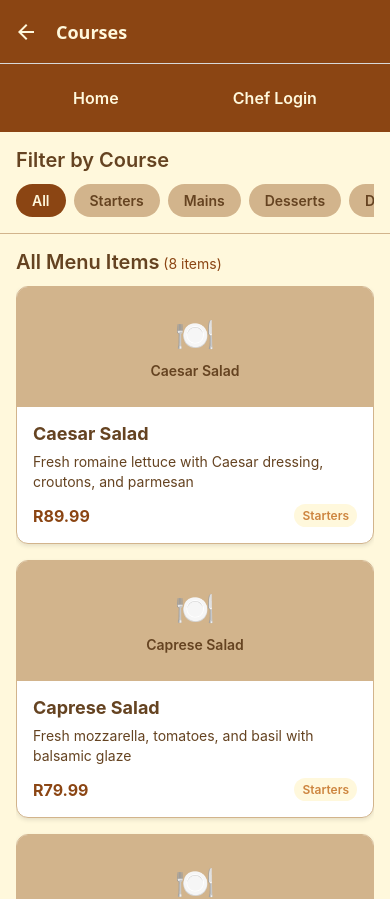
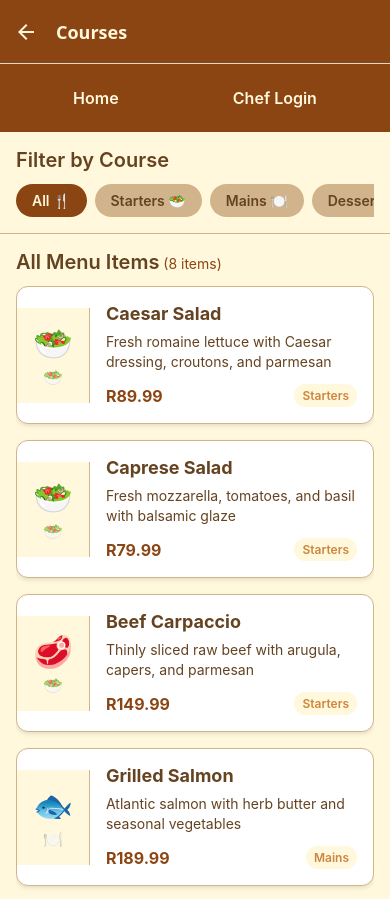
Before and after one commit to ST10476635/Mast_POE, a React Native app: screen /Courses in a window 390 px wide. Shown: the top 899 px of the page. Built offline with nearby package versions, Linux system fonts and the light colour scheme.

Commit message:
Remove images

```diff
--- a/screens/CourseScreen.tsx
+++ b/screens/CourseScreen.tsx
@@ -1,14 +1,5 @@
-// CourseScreen.tsx - Updated with more food items
 import React, { useState } from 'react';
-import {
-  StyleSheet,
-  Text,
-  View,
-  Pressable,
-  FlatList,
-  ScrollView,
-  Image,
-} from 'react-native';
+import { StyleSheet, Text, View, Pressable, FlatList, ScrollView, } from 'react-native';
 import { SafeAreaView } from 'react-native-safe-area-context';
 import { StackNavigationProp } from '@react-navigation/stack';
 import { RootStackParamList } from './../App';
@@ -27,7 +18,35 @@ type MenuItem = {
   description: string;
   price: number;
   category: string;
-  image: any;
+};
+
+// Food icons based on category
+const getCategoryIcon = (category: string) => {
+  switch (category) {
+    case 'Starters':
+      return '🥗';
+    case 'Mains':
+      return '🍽️';
+    case 'Desserts':
+      return '🍰';
+    case 'Drinks':
+      return '🥤';
+    default:
+      return '🍴';
+  }
+};
+
+// Food icons for specific dishes
+const getDishIcon = (name: string) => {
+  const lowerName = name.toLowerCase();
+  if (lowerName.includes('salad')) return '🥗';
+  if (lowerName.includes('beef') || lowerName.includes('carpaccio')) return '🥩';
+  if (lowerName.includes('salmon')) return '🐟';
+  if (lowerName.includes('filet')) return '🥩';
+  if (lowerName.includes('chocolate') || lowerName.includes('cake')) return '🍫';
+  if (lowerName.includes('tiramisu')) return '☕';
+  if (lowerName.includes('juice')) return '🧃';
+  return '🍴';
 };
 
 const mockMenuItems: MenuItem[] = [
@@ -38,16 +57,13 @@ const mockMenuItems: MenuItem[] = [
     description: 'Fresh romaine lettuce with Caesar dressing, croutons, and parmesan',
     price: 89.99,
     category: 'Starters',
-    image: require('../assets/salad.jpg'),
   },
-
   {
     id: '2',
     name: 'Caprese Salad',
     description: 'Fresh mozzarella, tomatoes, and basil with balsamic glaze',
     price: 79.99,
     category: 'Starters',
-    image: require('../assets/caprese-salad.jpg'),
   },
   {
     id: '3',
@@ -55,7 +71,6 @@ const mockMenuItems: MenuItem[] = [
     description: 'Thinly sliced raw beef with arugula, capers, and parmesan',
     price: 149.99,
     category: 'Starters',
-    image: require('../assets/beef-carpaccio.jpg'),
   },
 
   // Mains
@@ -65,7 +80,6 @@ const mockMenuItems: MenuItem[] = [
     description: 'Atlantic salmon with herb butter and seasonal vegetables',
     price: 189.99,
     category: 'Mains',
-    image: require('../assets/salmon.jpg'),
   },
   {
     id: '5',
@@ -73,7 +87,6 @@ const mockMenuItems: MenuItem[] = [
     description: '8oz premium beef tenderloin with red wine reduction',
     price: 289.99,
     category: 'Mains',
-    image: require('../assets/filet-mignon.jpg'),
   },
 
   // Desserts
@@ -83,7 +96,6 @@ const mockMenuItems: MenuItem[] = [
     description: 'Warm chocolate cake with molten center and vanilla ice cream',
     price: 89.99,
     category: 'Desserts',
-    image: require('../assets/lava-cake.jpg'),
   },
   {
     id: '7',
@@ -91,7 +103,6 @@ const mockMenuItems: MenuItem[] = [
     description: 'Classic Italian dessert with coffee-soaked ladyfingers',
     price: 79.99,
     category: 'Desserts',
-    image: require('../assets/tiramisu.jpg'),
   },
 
   // Drinks
@@ -101,7 +112,6 @@ const mockMenuItems: MenuItem[] = [
     description: 'Freshly squeezed orange juice',
     price: 35.99,
     category: 'Drinks',
-    image: require('../assets/fresh-orange-juice.jpg'),
   },
 ];
 
@@ -117,9 +127,9 @@ export default function CourseScreen({ navigation, isChef, currentUser }: Props)
 
   const renderMenuItem = ({ item }: { item: MenuItem }) => (
     <View style={styles.menuCard}>
-      <View style={styles.menuImagePlaceholder}>
-        <Text style={styles.menuImageText}>🍽️</Text>
-        <Text style={styles.imagePlaceholderText}>{item.name}</Text>
+      <View style={styles.menuIconContainer}>
+        <Text style={styles.menuIcon}>{getDishIcon(item.name)}</Text>
+        <Text style={styles.categoryIcon}>{getCategoryIcon(item.category)}</Text>
       </View>
       <View style={styles.menuInfo}>
         <Text style={styles.menuName}>{item.name}</Text>
@@ -179,7 +189,7 @@ export default function CourseScreen({ navigation, isChef, currentUser }: Props)
                     styles.categoryText,
                     selectedCategory === category && styles.categoryTextSelected
                   ]}>
-                    {category}
+                    {category} {getCategoryIcon(category)}
                   </Text>
                 </Pressable>
               ))}
@@ -276,26 +286,27 @@ const styles = StyleSheet.create({
     shadowOpacity: 0.1,
     shadowRadius: 4,
     elevation: 3,
+    flexDirection: 'row',
+    alignItems: 'center',
   },
-  menuImagePlaceholder: {
-    width: '100%',
-    height: 120,
-    backgroundColor: '#D2B48C',
+  menuIconContainer: {
+    padding: 16,
+    alignItems: 'center',
     justifyContent: 'center',
-    alignItems: 'center',
-    position: 'relative',
+    backgroundColor: '#FFF8DC',
+    borderRightWidth: 1,
+    borderRightColor: '#D2B48C',
   },
-  menuImageText: {
+  menuIcon: {
     fontSize: 32,
-    marginBottom: 8,
+    marginBottom: 4,
   },
-  imagePlaceholderText: {
-    fontSize: 14,
-    color: '#654321',
-    fontWeight: '600',
-    textAlign: 'center',
+  categoryIcon: {
+    fontSize: 16,
+    opacity: 0.7,
   },
   menuInfo: {
+    flex: 1,
     padding: 16,
   },
   menuName: {
```
